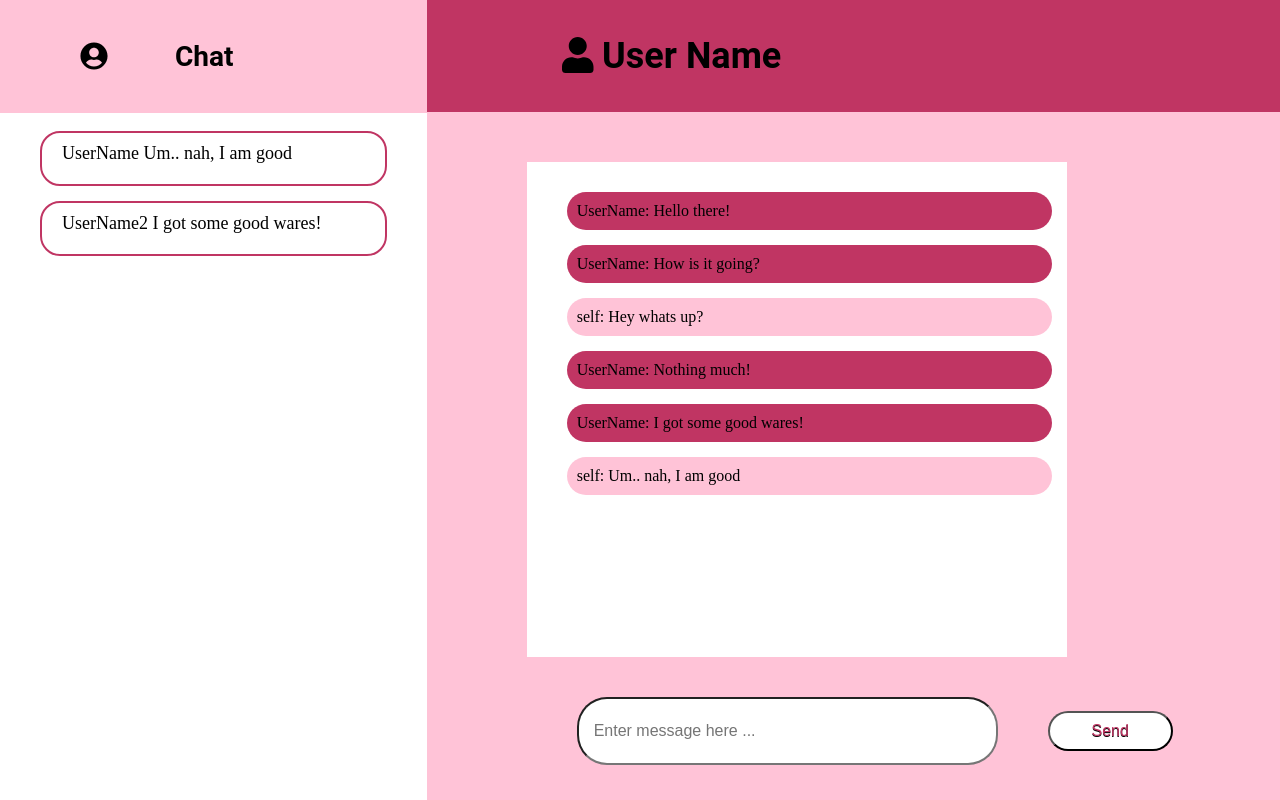
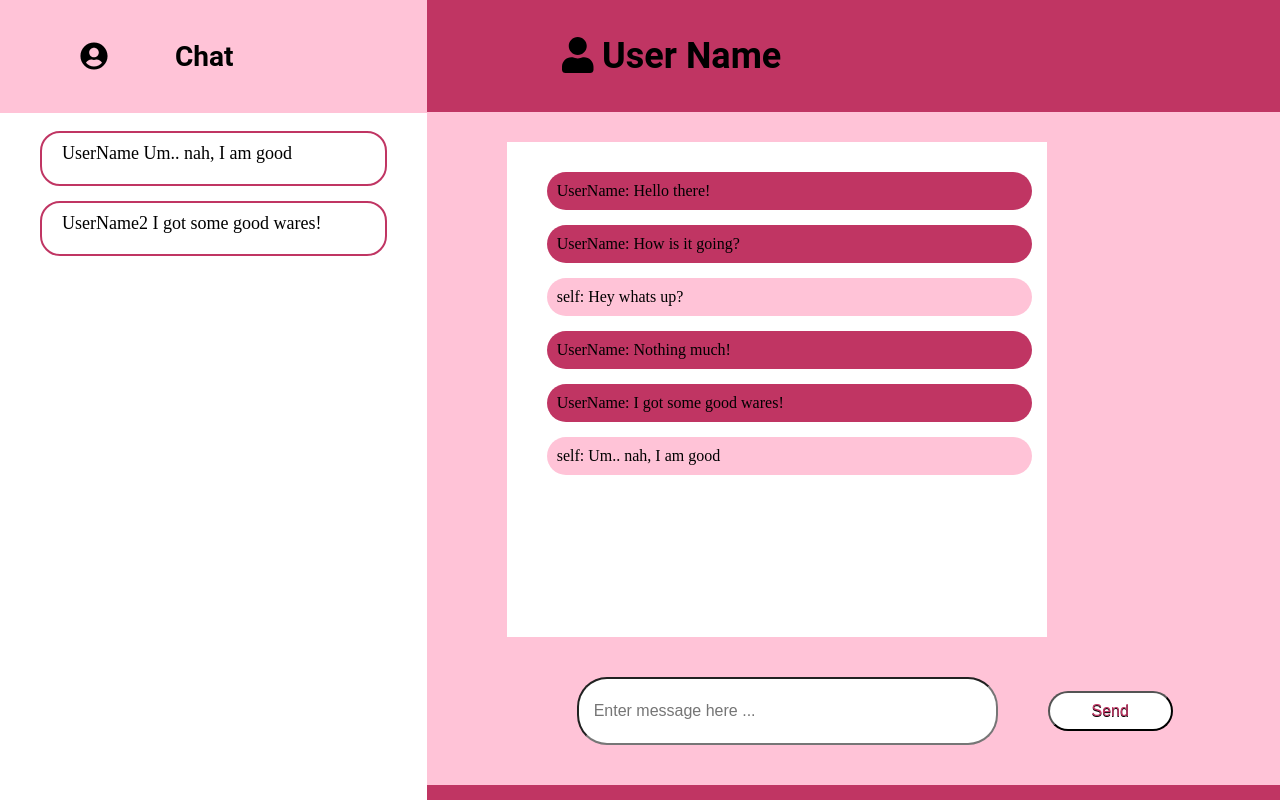
Before and after one commit to TofuSupreme/chatapp_vue, a Vue app: page / in a window 1280 px wide. Built offline with nearby package versions, Linux system fonts and the light colour scheme.

Commit message:
Additional updates to RightPanel

```diff
--- a/src/components/RightPanel.vue
+++ b/src/components/RightPanel.vue
@@ -11,8 +11,8 @@
             <ul class="chat_box">
                 <li
                     class="chat_box_messages"
-                    :class="{'selftext': message.from == 'self',
-                            'othertext': message.from == 'UserName'}"
+                    :class="{selftext: message.from == 'self',
+                            othertext: message.from!='self'}"
                     v-for="(message, index) in rooms[selectedRoom].messages"
                     :key="index">
                     {{ message.from }}: {{ message.text }}
@@ -85,7 +85,7 @@ export default {
     height: 450px;
     width: 500px;
     font-size: 16px;
-    margin: 50px 0 0 100px;
+    margin: 30px 0 0 80px;
     padding-bottom: 30px;
     padding-top: 15px;
 }
```
